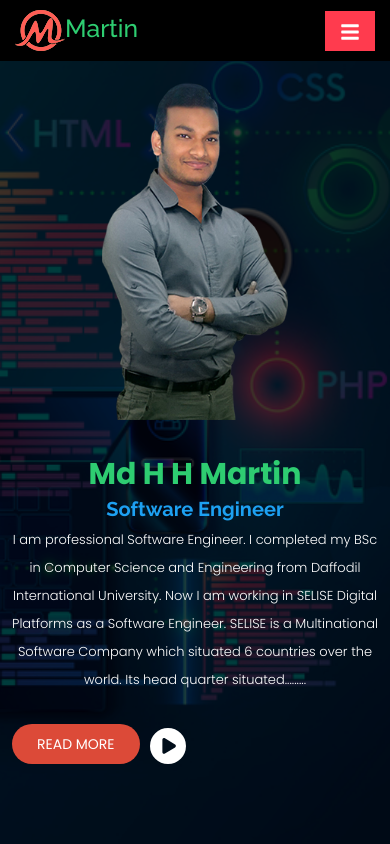
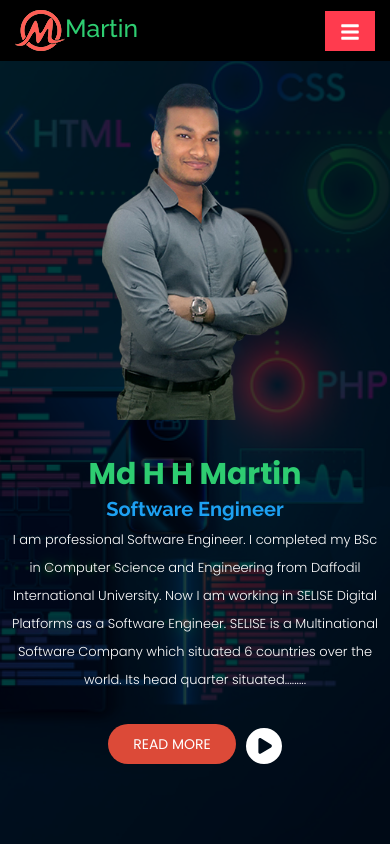
Before and after one commit to bmhhmartin/hhm, a Next.js app: page / in a window 390 px wide. Shown: the top 844 px of the page. Built offline with nearby package versions, Linux system fonts and the light colour scheme.

Commit message:
Responsive Done

```diff
--- a/public/css/responsive.css
+++ b/public/css/responsive.css
@@ -108,6 +108,9 @@
     .mobileMenu .mainMenu ul li a.active{
         background: -o-radial-gradient(10% 20%, circle, rgb(221, 49, 49) 0%, rgb(159 13 13) 90%);
         background: radial-gradient(circle at 10% 20%, rgb(221, 49, 49) 0%, rgb(159 13 13) 90%);
+    }
+    .fullDetails .topContent .contentList ul {
+        justify-content: center;
     }
     .fullDetails {
         gap: 20px;
```
